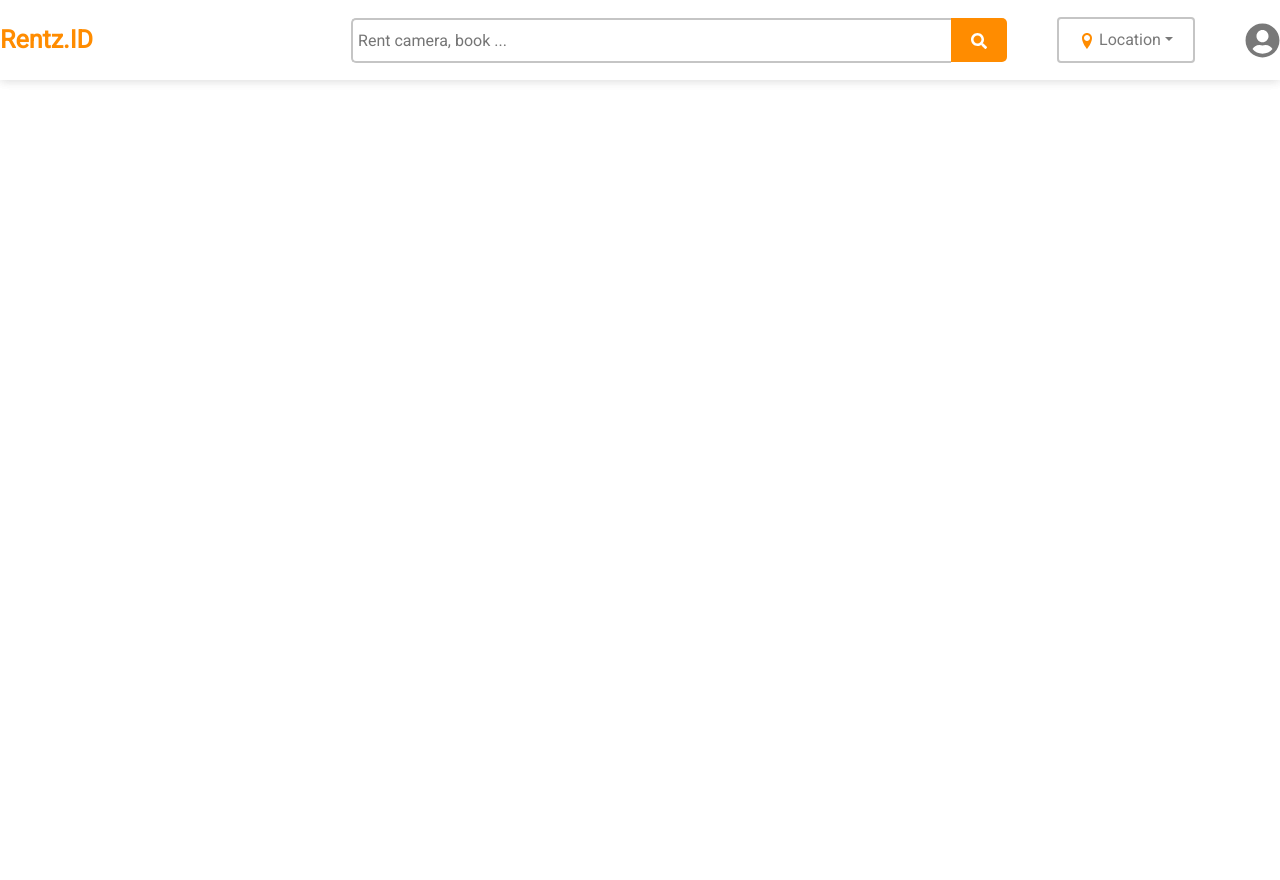
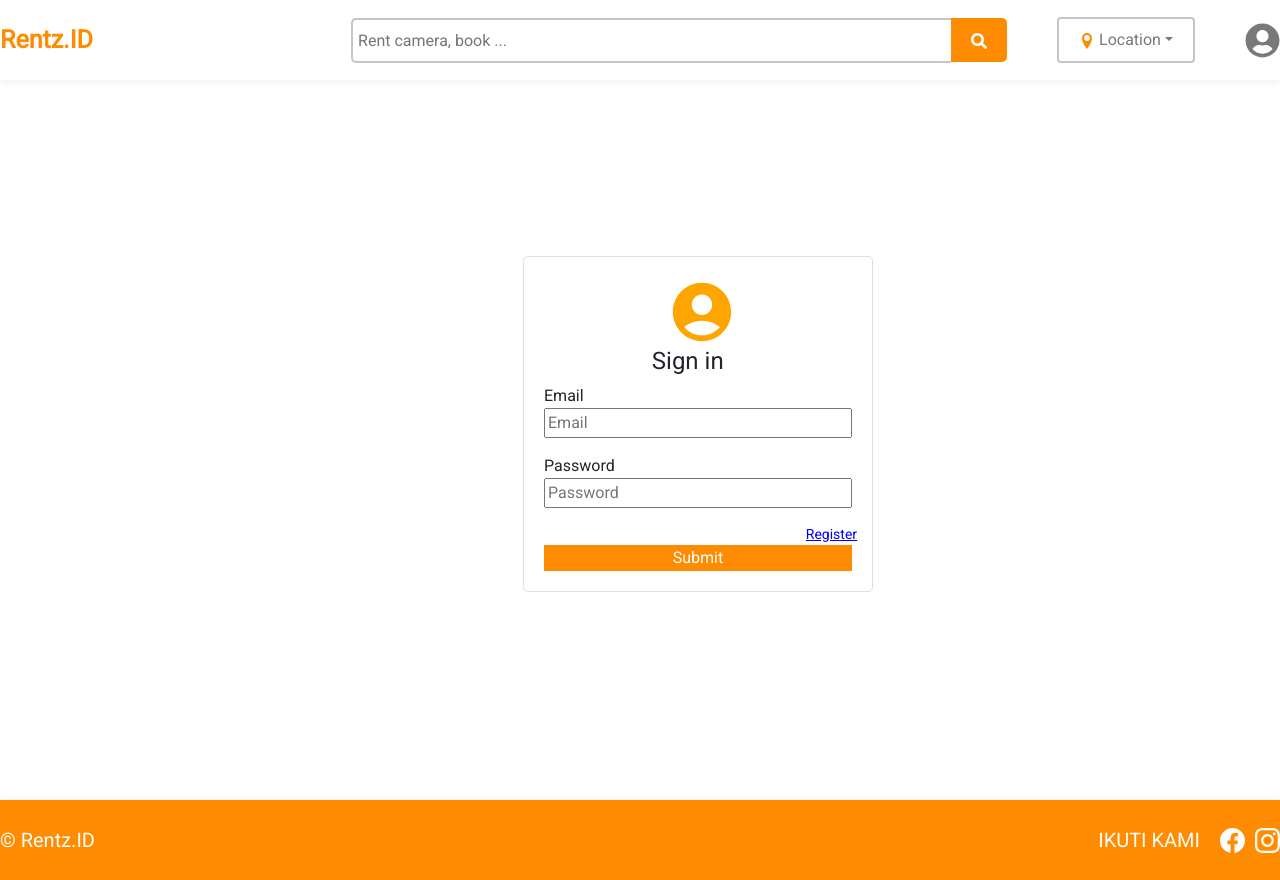
Before and after one commit to alta-rentz/Rentz-FE, a React (Create React App) app: page /SignIn in a window 1280 px wide. Before the commit the page ends 800 px from the top, so only its background shows below. Built offline with nearby package versions, Linux system fonts and the light colour scheme.

Commit message:
adding register and signin layout

```diff
--- a/src/App.js
+++ b/src/App.js
@@ -8,6 +8,7 @@ import Navbar from './components/navbar';
 import Footer from './components/footer';
 import Home from './view/home';
 import Register from './view/Register/Register';
+import SignIn from './view/SignIn/signIn';
 // import Register from './view/Register.jsx';
 
 const App = () => {
@@ -15,6 +16,7 @@ const App = () => {
     <BrowserRouter>
     <Navbar />
     <Routes>
+    <Route path="/SignIn" element={<SignIn />} />
     <Route path="/Register" element={<Register />} />
       <Route path="/" element={<Home />} />
     </Routes>
--- a/src/components/navbar/index.jsx
+++ b/src/components/navbar/index.jsx
@@ -10,6 +10,9 @@ const Navbar = () => {
 
   const goRegister = () => {
     navigate('/Register')
+  };
+  const goLogin = () => {
+    navigate('/SignIn')
   };
 
   return (
@@ -38,7 +41,7 @@ const Navbar = () => {
             </Dropdown.Toggle>
 
             <Dropdown.Menu  align="end">
-              <Dropdown.Item href="#/action-1">Login</Dropdown.Item>
+              <Dropdown.Item href="#/action-1" onClick={goLogin}>Login</Dropdown.Item>
               <Dropdown.Item href="#/action-2" onClick={goRegister}>Register</Dropdown.Item>
             </Dropdown.Menu>
           </Dropdown>
--- a/src/view/Register/Register.jsx
+++ b/src/view/Register/Register.jsx
@@ -1,11 +1,18 @@
 import { useState, useEffect } from "react";
 import "./Register.scss";
+import {MdAccountCircle} from 'react-icons/md'
+import {useNavigate} from 'react-router-dom';
 
 function Register() {
   const initialValues = { username: "", email: "", noHP: "", password: "" };
   const [formValues, setFormValues] = useState(initialValues);
   const [formErrors, setFormErrors] = useState({});
   const [isSubmit, setIsSubmit] = useState(false);
+  const navigate = useNavigate();
+
+  const goLogin = () => {
+    navigate('/SignIn')
+  };
 
   const handleChange = (e) => {
     const { name, value } = e.target;
@@ -72,15 +79,16 @@ function Register() {
   };
 
   return (
-    <div className="container">
+    <div className="container pt-5">
       {Object.keys(formErrors).length === 0 && isSubmit ? (
-        <div className="ui message success" style={{color:"green"}}>Signed in successfully</div>
+        <div className="ui message success" style={{color:"green"}}>Register successfully</div>
       ) : (
         <div></div>
       )}
 
       <form onSubmit={handleSubmit}>
-        <h1>Register Form</h1>
+        <MdAccountCircle className="reg-icon" style={{color:"orange"}}/>
+        <h4>Register</h4>
         <div className="ui divider"></div>
         <div className="ui form">
           <div className="field">
@@ -127,7 +135,7 @@ function Register() {
             />
           </div>
           <p>{formErrors.password}</p>
-          <div className="navigateToLogin">Login</div>
+          <div className="navigateToLogin" onClick={goLogin}>Sign in</div>
           <button className="btn-register" style={{color:"white"}}>Submit</button>
         </div>
       </form>
--- a/src/view/Register/Register.scss
+++ b/src/view/Register/Register.scss
@@ -7,6 +7,15 @@
   max-width: 500px;
   width: 100%;
   margin: auto;
+}
+.reg-icon {
+  margin-left: 40%;
+  font-size: 70px;
+  align-items: center;
+}
+h4{
+  align-items: center;
+  margin-left: 35%;
 }
 .container > form {
   width: 70%;
@@ -24,6 +33,7 @@
   text-decoration: underline blue;
   cursor: pointer;
   font-size: 14px;
+  margin-left: 85%;
 }
 
 .btn-register {
--- a/src/view/Register/databaseFake/db.json
+++ /dev/null
@@ -1,9 +0,0 @@
-{
-  "register": [
-    { "username": "Abi_7777", "email": "abi7@mail.com", "noHP": "0888899990", "password": "12345678" }
-  ],
-  "login": [
-    { "name": "Abi_7777", "email": "abi7@mail.com"}
-  ],
-  "profile": { "name": "typicode" }
-}
--- a/src/view/SignIn/signIn.jsx
+++ b/src/view/SignIn/signIn.jsx
@@ -0,0 +1,61 @@
+import { useState } from "react";
+import {MdAccountCircle} from 'react-icons/md'
+import { useNavigate } from "react-router-dom";
+import "./signIn.scss";
+
+function SignIn() {
+  const navigate = useNavigate();
+  const initialValues = { email: "", password: "" };
+  const [formValues, setFormValues] = useState(initialValues);
+
+  const handleChange = (e) => {
+    const { name, value } = e.target;
+    setFormValues({ ...formValues, [name]: value });
+  };
+
+  const goSignIn = () => {
+    navigate('/Register')
+  };
+
+  const handleSubmit = (e) => {
+    e.preventDefault();
+  };
+
+  return (
+    <div className="SignIn-container pt-5">
+      <form onSubmit={handleSubmit}>
+        <MdAccountCircle className="SignIn-icon" style={{color:"orange"}}/>
+        <h4>Sign in</h4>
+        <div className="ui divider"></div>
+        <div className="ui form">
+          <div className="field pb-3">
+            <label>Email</label>
+            <input
+              type="text"
+              name="email"
+              placeholder="Email"
+              value={formValues.email}
+              onChange={handleChange}
+            />
+          </div>
+          {/* <p>{formErrors.email}</p> */}
+          <div className="field pb-3">
+            <label>Password</label>
+            <input
+              type="password"
+              name="password"
+              placeholder="Password"
+              value={formValues.password}
+              onChange={handleChange}
+            />
+          </div>
+          {/* <p>{formErrors.password}</p> */}
+          <div className="navigateToRegister" onClick={goSignIn}>Register</div>
+          <button className="btn-SignIn" style={{color:"white"}}>Submit</button>
+        </div>
+      </form>
+    </div>
+  );
+}
+
+export default SignIn;
--- a/src/view/SignIn/signIn.scss
+++ b/src/view/SignIn/signIn.scss
@@ -0,0 +1,46 @@
+.SignIn-container {
+  display: flex;
+  flex-direction: column;
+  justify-content: center;
+  align-items: center;
+  height: 100vh;
+  max-width: 500px;
+  width: 100%;
+  margin-left: 35%;
+}
+.SignIn-icon {
+  margin-left: 40%;
+  font-size: 70px;
+  align-items: center;
+}
+h4{
+  align-items: center;
+  margin-left: 35%;
+}
+.SignIn-container > form {
+  width: 70%;
+  border: 1px solid #dfdfdf;
+  padding: 20px;
+  border-radius: 5px;
+  background: #fff;
+  input {
+    width: 100%;
+  }
+}
+
+.navigateToRegister {
+  color: blue;
+  text-decoration: underline blue;
+  cursor: pointer;
+  font-size: 14px;
+  margin-left: 85%;
+}
+
+.btn-SignIn {
+  width: 100%;
+  border: #FF8C00;
+  background: #FF8C00;
+}
+p {
+  color: red;
+}
```
Also changed, not shown: src/view/Register/index.jsx (deleted, +0 -55 lines).
